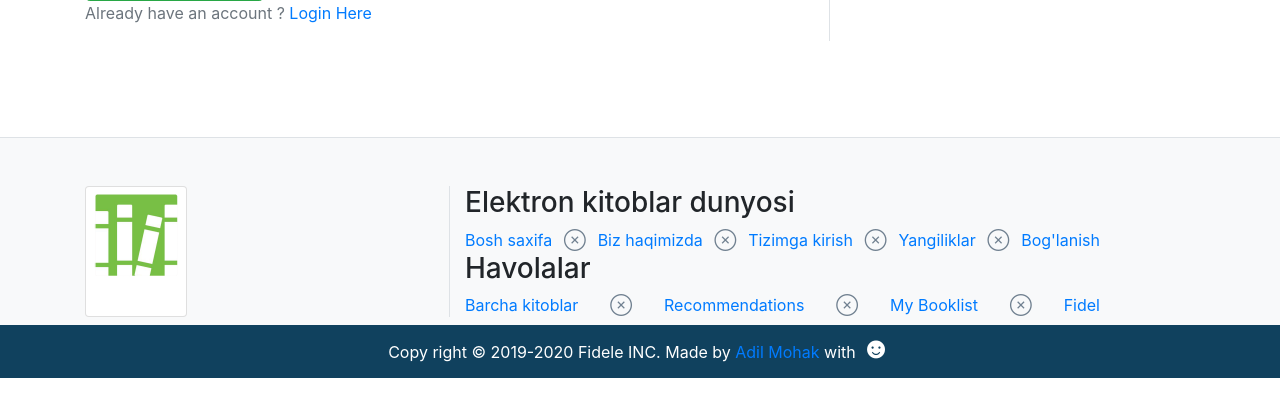
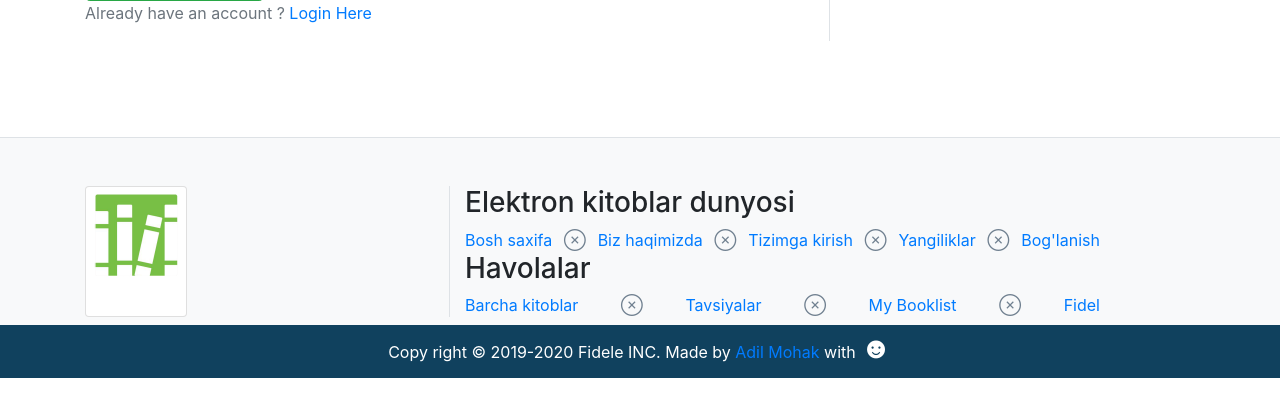
Before and after one commit to Xusanbek0039/django-book-webapp, a Django app: template templates/accounts/user_form.html in a window 1280 px wide. Shown: the part 406-800 px from the top of the page. Run offline with Django 3.2, Linux system fonts and the light colour scheme; the template is opened without the code that fills it, so the values that code supplies are empty; some libraries are stand-ins or nearby versions.

Commit message:
Update footer.html

```diff
--- a/templates/footer.html
+++ b/templates/footer.html
@@ -29,7 +29,7 @@
                 <h3>Havolalar </h3>
                 <div class="d-flex justify-content-between">
                     <a href="{% url 'books:books' %}"> Barcha kitoblar </a> <span>&CircleTimes;</span> <a
-                        href="{% url 'books:recommendation' %}"> Recommendations </a> <span>&CircleTimes;</span>
+                        href="{% url 'books:recommendation' %}"> Tavsiyalar </a> <span>&CircleTimes;</span>
                     <a href="{% url 'books:user_booklist' %}"> My
                         Booklist </a> <span>&CircleTimes;</span> <a href="/"> Fidel </a>
                 </div>
```
